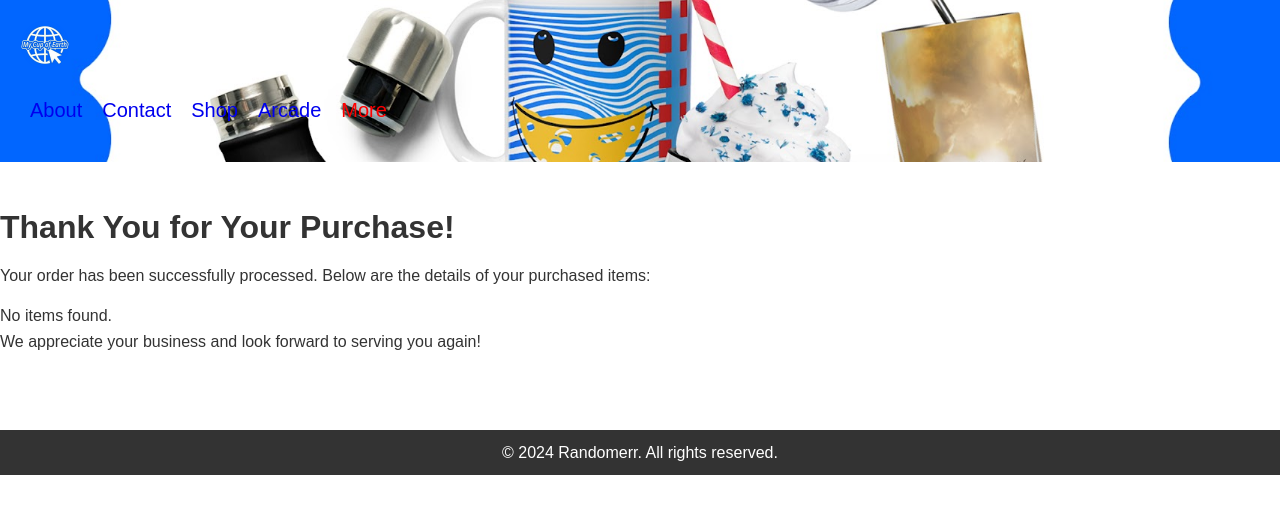
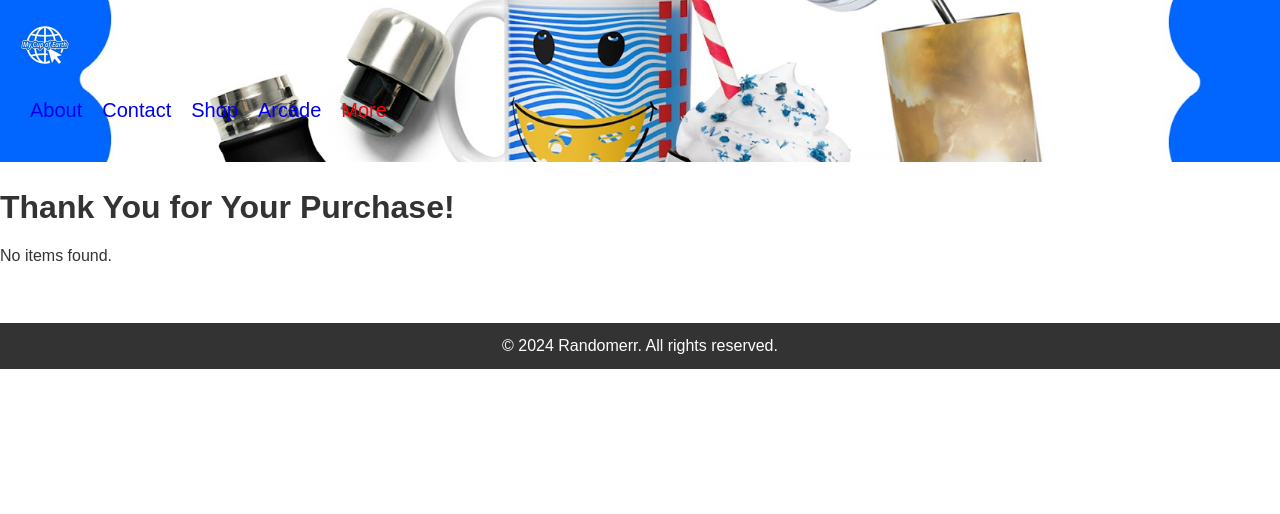
Before and after one commit to m-cochran/Randomerr, a Jekyll site: the page built from thankyou.md, in a window 1280 px wide. Shown: the top 514 px of the page. Built offline with Jekyll 4.4.1, drawn with Linux system fonts in a browser that asks for light colours.

Commit message:
Update thankyou.md

```diff
--- a/thankyou.md
+++ b/thankyou.md
@@ -4,35 +4,32 @@
 permalink: /thank-you/
 ---
 
-<main class="thankyou-container">
-  <h1>Thank You for Your Purchase!</h1>
-  <p>Your order has been successfully processed. Below are the details of your purchased items:</p>
+# Thank You for Your Purchase!
 
-  <div id="purchased-items">
-    <!-- Purchased items will be dynamically populated here -->
+<div id="purchased-items">
+  <h2>Your Purchased Items:</h2>
+  <div id="purchased-items-list">
+    <!-- Purchased items will be displayed here -->
   </div>
-
-  <p>We appreciate your business and look forward to serving you again!</p>
-</main>
-
+</div>
 
 <script>
-  // Retrieve purchased items from localStorage
-  var purchasedItems = JSON.parse(localStorage.getItem('purchasedItems'));
+  document.addEventListener("DOMContentLoaded", function() {
+    var purchasedItems = JSON.parse(localStorage.getItem('purchasedItems'));
 
-  if (purchasedItems && purchasedItems.length > 0) {
-    var purchasedItemsContainer = document.getElementById('purchased-items');
+    if (purchasedItems && purchasedItems.length > 0) {
+      var purchasedItemsList = document.getElementById("purchased-items-list");
+      purchasedItems.forEach(function(item) {
+        var itemElement = document.createElement("div");
+        itemElement.classList.add("purchased-item");
+        itemElement.innerHTML = `<strong>${item.name}</strong> - ${item.quantity} x $${item.price}`;
+        purchasedItemsList.appendChild(itemElement);
+      });
 
-    purchasedItems.forEach(function(item) {
-      // Assuming each item has 'name', 'quantity', and 'price'
-      var itemElement = document.createElement('div');
-      itemElement.textContent = item.name + " x " + item.quantity + " - $" + item.price;
-      purchasedItemsContainer.appendChild(itemElement);
-    });
-  } else {
-    document.getElementById('purchased-items').textContent = "No items found.";
-  }
-
-  // Optionally, clear the purchased items from localStorage after displaying
-  localStorage.removeItem('purchasedItems');
+      // Optionally clear the purchasedItems after displaying them
+      localStorage.removeItem('purchasedItems');
+    } else {
+      document.getElementById("purchased-items").innerHTML = "<p>No items found.</p>";
+    }
+  });
 </script>
```
